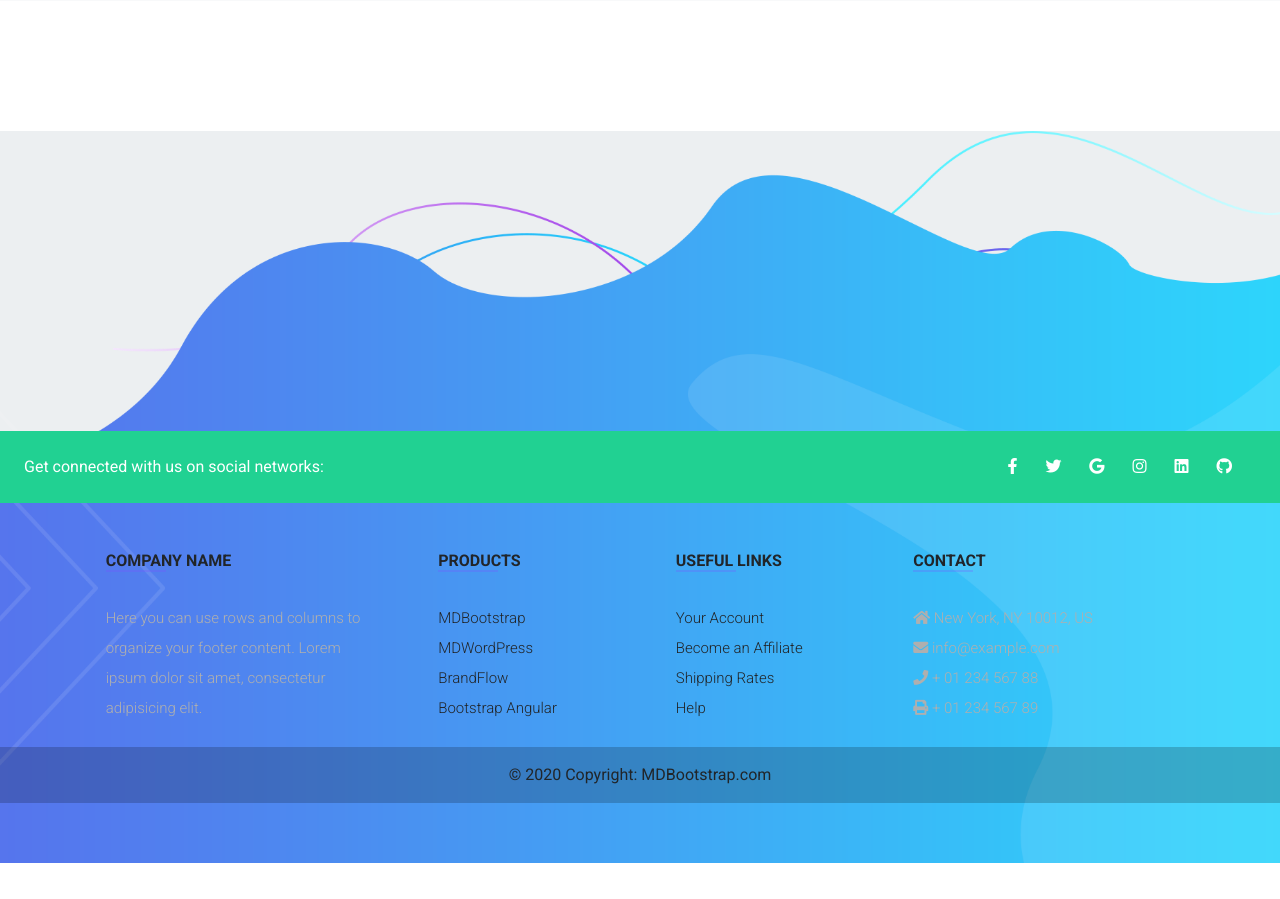
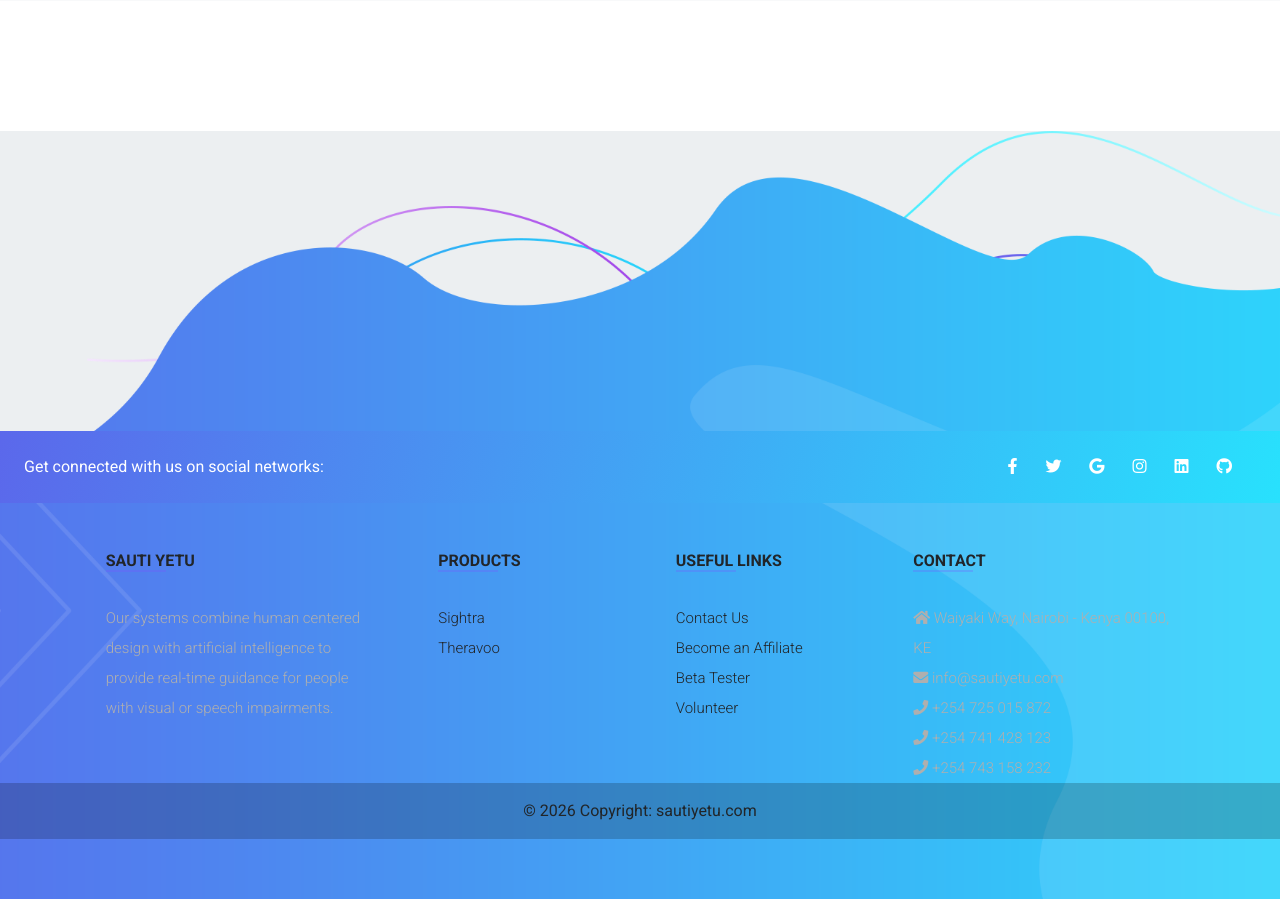
Before and after one commit to antonie-riziki/Sauti-Yetu-Official, a Django app: page / in a window 1280 px wide. Shown: the part 2985-3884 px from the top of the page. Before the commit the page ends 3848 px from the top, so only its background shows below. Run offline with Django 5.2, Linux system fonts and the light colour scheme; some libraries are stand-ins or nearby versions.

Commit message:
updated the footer and chatbot section and feature respectively

```diff
--- a/SautiYetu_app/templates/footer.html
+++ b/SautiYetu_app/templates/footer.html
@@ -1,5 +1,6 @@
-<!-- {% load static %}
+{% load static %}
 
+<!---
 <footer id="newsletter">
     <div class="container">
       <div class="row">
@@ -81,16 +82,14 @@
 
 
 
-<!-- Remove the container if you want to extend the Footer to full width. -->
-
-  <footer
-          class="text-center text-lg-start text-dark"
+  <footer id="newsletter"
+          class="text-center text-dark"
           style="background-color: #ECEFF1"
           >
     <!-- Section: Social media -->
     <section
              class="d-flex justify-content-between p-4 text-white"
-             style="background-color: #21D192"
+             style="background: linear-gradient(105deg, rgba(91,104,235,1) 0%, rgba(40,225,253,1) 100%)"
              >
       <!-- Left -->
       <div class="me-5">
@@ -131,15 +130,14 @@
           <!-- Grid column -->
           <div class="col-md-3 col-lg-4 col-xl-3 mx-auto mb-4">
             <!-- Content -->
-            <h6 class="text-uppercase fw-bold">Company name</h6>
+            <h6 class="text-uppercase fw-bold">Sauti Yetu</h6>
             <hr
                 class="mb-4 mt-0 d-inline-block mx-auto"
                 style="width: 60px; background-color: #7c4dff; height: 2px"
                 />
             <p>
-              Here you can use rows and columns to organize your footer
-              content. Lorem ipsum dolor sit amet, consectetur adipisicing
-              elit.
+              Our systems combine human centered design with artificial intelligence to
+              provide real-time guidance for people with visual or speech impairments.
             </p>
           </div>
           <!-- Grid column -->
@@ -153,17 +151,12 @@
                 style="width: 60px; background-color: #7c4dff; height: 2px"
                 />
             <p>
-              <a href="#!" class="text-dark">MDBootstrap</a>
+              <a href="#!" class="text-dark">Sightra</a>
             </p>
             <p>
-              <a href="#!" class="text-dark">MDWordPress</a>
+              <a href="#!" class="text-dark">Theravoo</a>
             </p>
-            <p>
-              <a href="#!" class="text-dark">BrandFlow</a>
-            </p>
-            <p>
-              <a href="#!" class="text-dark">Bootstrap Angular</a>
-            </p>
+
           </div>
           <!-- Grid column -->
 
@@ -176,16 +169,16 @@
                 style="width: 60px; background-color: #7c4dff; height: 2px"
                 />
             <p>
-              <a href="#!" class="text-dark">Your Account</a>
+              <a href="#!" class="text-dark">Contact Us</a>
             </p>
             <p>
               <a href="#!" class="text-dark">Become an Affiliate</a>
             </p>
             <p>
-              <a href="#!" class="text-dark">Shipping Rates</a>
+              <a href="#!" class="text-dark">Beta Tester</a>
             </p>
             <p>
-              <a href="#!" class="text-dark">Help</a>
+              <a href="#!" class="text-dark">Volunteer</a>
             </p>
           </div>
           <!-- Grid column -->
@@ -198,10 +191,11 @@
                 class="mb-4 mt-0 d-inline-block mx-auto"
                 style="width: 60px; background-color: #7c4dff; height: 2px"
                 />
-            <p><i class="fas fa-home mr-3"></i> New York, NY 10012, US</p>
-            <p><i class="fas fa-envelope mr-3"></i> info@example.com</p>
-            <p><i class="fas fa-phone mr-3"></i> + 01 234 567 88</p>
-            <p><i class="fas fa-print mr-3"></i> + 01 234 567 89</p>
+            <p><i class="fas fa-home mr-3"></i> Waiyaki Way, Nairobi - Kenya 00100, KE</p>
+            <p><i class="fas fa-envelope mr-3"></i> info@sautiyetu.com</p>
+            <p><i class="fas fa-phone mr-3"></i> +254 725 015 872</p>
+            <p><i class="fas fa-phone mr-3"></i> +254 741 428 123</p>
+            <p><i class="fas fa-phone mr-3"></i> +254 743 158 232</p>
           </div>
           <!-- Grid column -->
         </div>
@@ -215,9 +209,9 @@
          class="text-center p-3"
          style="background-color: rgba(0, 0, 0, 0.2)"
          >
-      © 2020 Copyright:
-      <a class="text-dark" href="https://mdbootstrap.com/"
-         >MDBootstrap.com</a
+      © 2026 Copyright:
+      <a class="text-dark" href="https://sautiyetu.com/"
+         >sautiyetu.com</a
         >
     </div>
     <!-- Copyright -->
--- a/SautiYetu_app/templates/index.html
+++ b/SautiYetu_app/templates/index.html
@@ -261,14 +261,20 @@
         </div>
       </div>
     </div>
+
   </div>
+
 
   {% include 'footer.html' %}
   {% include 'chatbox.html' %}
 
+
+
+
   <script>
     lucide.createIcons();
   </script>
+
   <script src="{% static 'vendor/jquery/jquery.min.js' %}"></script>
   <script src="{% static 'vendor/bootstrap/js/bootstrap.bundle.min.js' %}"></script>
   <script src="{% static 'js/owl-carousel.js' %}"></script>
```
Also changed, not shown: SautiYetu_app/templates/chatbox.html (+13 -13 lines).
